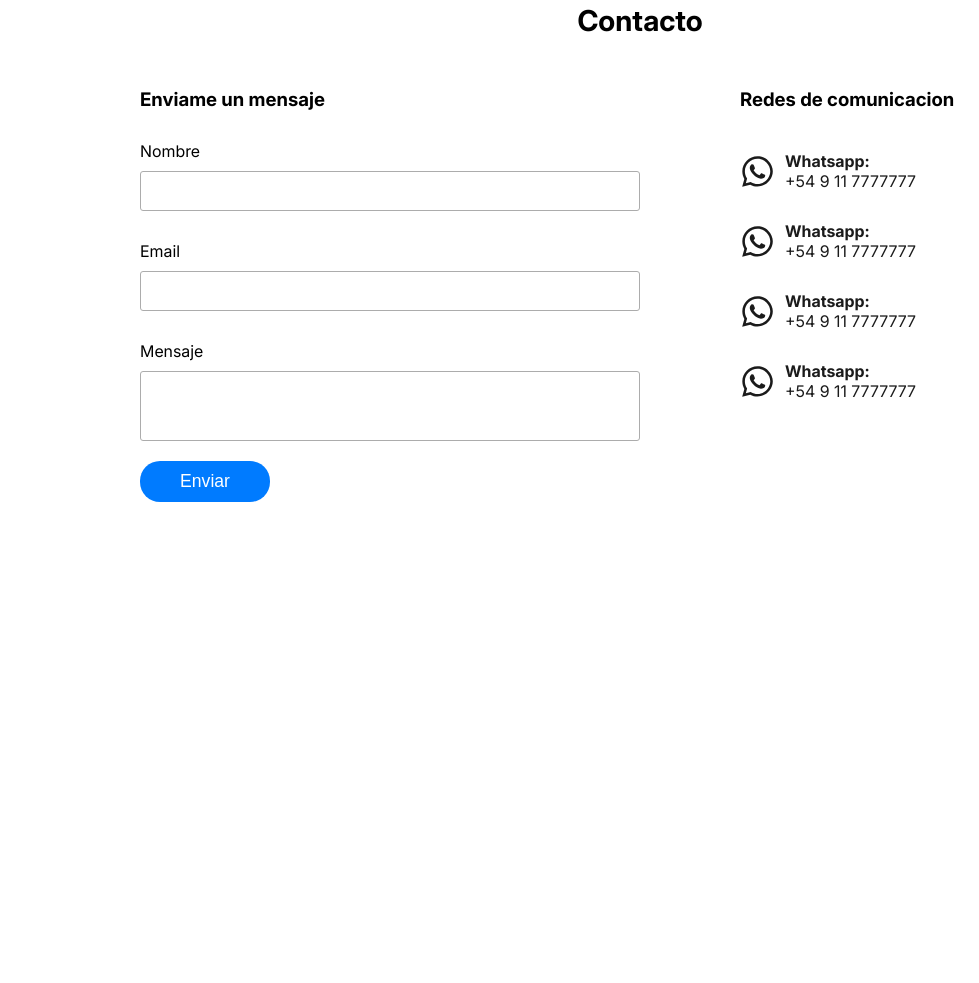
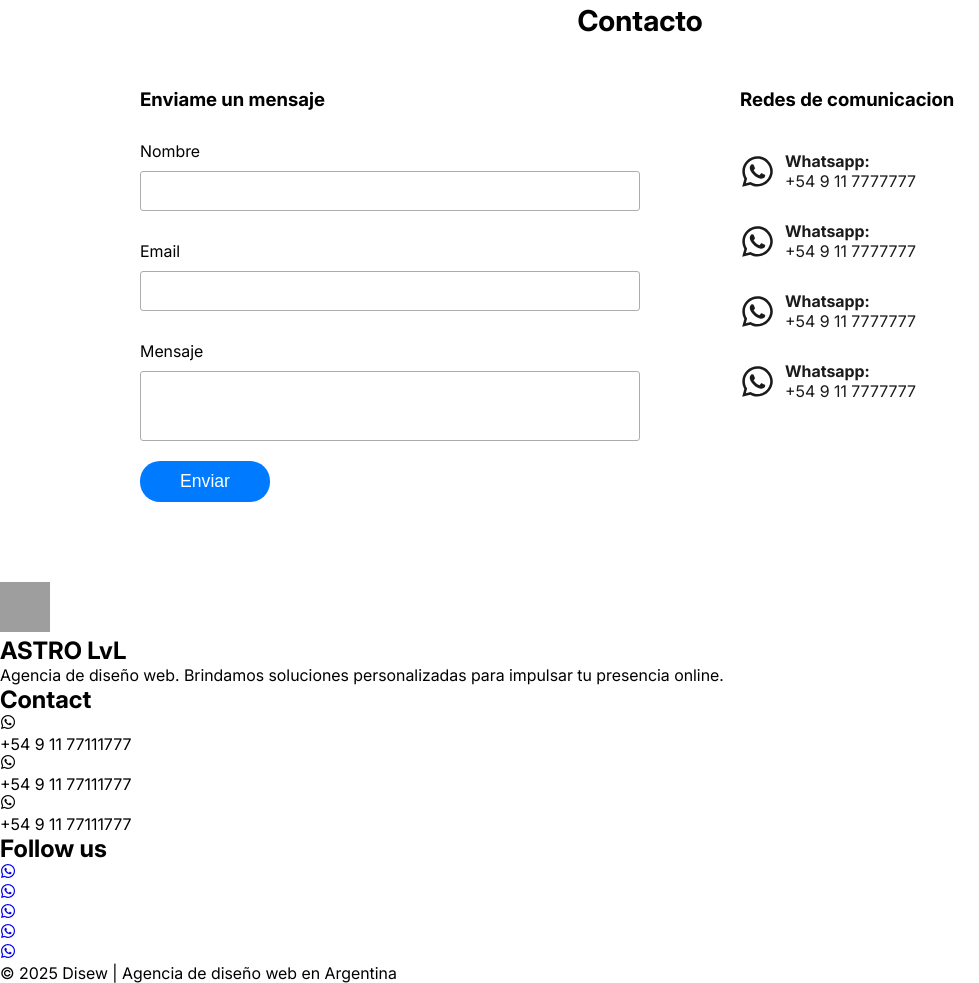
Before and after one commit to RodrigoLV9/astrolvl, an Astro site: page / in a window 1280 px wide. Shown: the part 3195-4178 px from the top of the page, without its empty margins (0-979 px from the left). Before the commit the page ends 3777 px from the top, so only its background shows below. Built offline with nearby package versions, Linux system fonts and the light colour scheme; Astro itself is replaced by a stand-in of ours; grey boxes are pictures that could not be loaded.

Commit message:
feat(Footer): Create basic structure HTML for Footer component

```diff
--- /dev/null
+++ b/src/components/Footer/Footer.jsx
@@ -0,0 +1,55 @@
+import { FaWhatsapp as WhatsappIcon } from "react-icons/fa";
+
+export const Footer=()=>{
+    return(
+        <footer>
+            <section className='footerTop'>
+                <div className="footerTop__main">
+                    <div className="footerTop__main-header">
+                        <img src="/public/images/astrolvl-logo.png" alt='logo-main' width={50} height={50}/>
+                        <h2>ASTRO LvL</h2>
+                    </div>
+                    <p>Agencia de diseño web. Brindamos soluciones personalizadas para impulsar tu presencia online.</p>
+                </div>
+                <div className="footerTop__contact">
+                    <h2>Contact</h2>
+                    <ul>
+                        <li>
+                            <WhatsappIcon/>
+                            <p>+54 9 11 77111777</p>
+                        </li>
+                        <li>
+                            <WhatsappIcon/>
+                            <p>+54 9 11 77111777</p>
+                        </li>
+                        <li>
+                            <WhatsappIcon/>
+                            <p>+54 9 11 77111777</p>
+                        </li>
+                    </ul>
+                </div>
+                <div className='footerTop__follow'>
+                    <h2>Follow us</h2>
+                    <ul>
+                        <li>
+                            <a href='#'><WhatsappIcon/></a>
+                        </li>
+                        <li>
+                            <a href='#'><WhatsappIcon/></a>
+                        </li>
+                        <li>
+                            <a href='#'><WhatsappIcon/></a>
+                        </li>
+                        <li>
+                            <a href='#'><WhatsappIcon/></a>
+                        </li>
+                        <li>
+                            <a href='#'><WhatsappIcon/></a>
+                        </li>
+                    </ul>
+                </div>
+            </section>
+            <p className='footerBottom'>© 2025 Disew | Agencia de diseño web en Argentina</p>
+        </footer>
+    )
+}
--- a/src/pages/index.astro
+++ b/src/pages/index.astro
@@ -4,6 +4,7 @@ import Info from "../components/Info/Info.astro"
 import Services from '../components/Services/Services.astro'
 import Faqs from '../components/Faqs/Faqs.astro'
 import Contact from '../components/Contact/Contact.astro'
+import {Footer} from '../components/Footer/Footer.jsx'
 ---
 <html lang="en">
 	<head>
@@ -19,6 +20,7 @@ import Contact from '../components/Contact/Contact.astro'
 		<Services></Services>
 		<Faqs></Faqs>
 		<Contact></Contact>
+		<Footer></Footer>
 	</body>
 </html>
 
```
